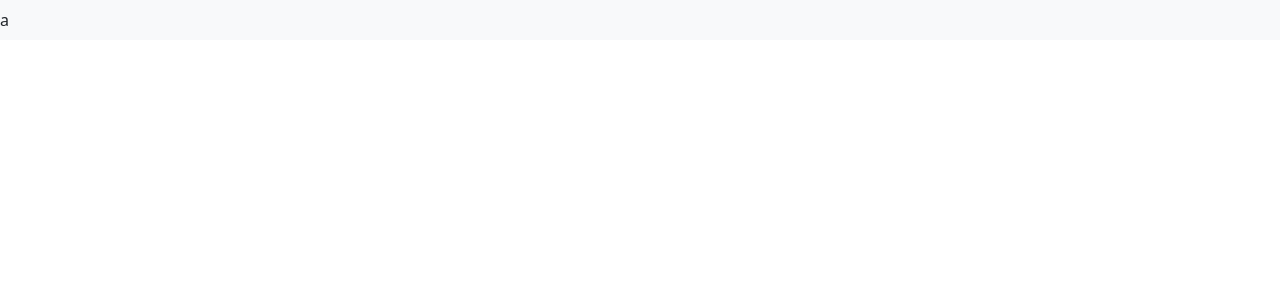
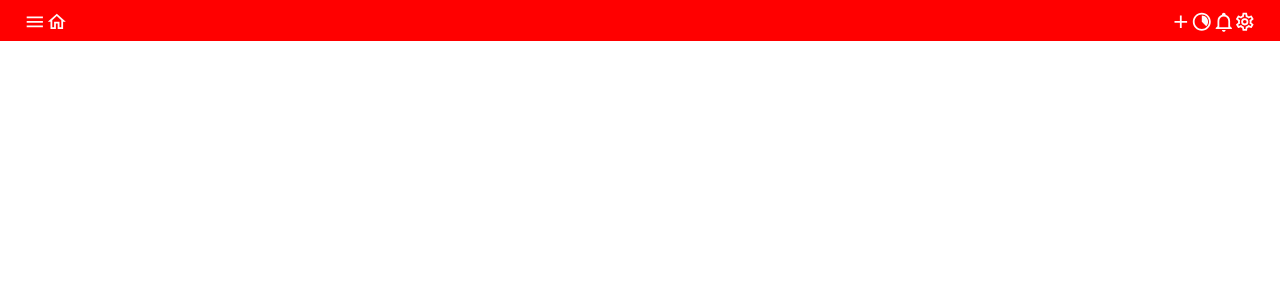
Before and after one commit to Miftakhunnurudin/kanban-client-v2, a React (Create React App) app: page / in a window 1280 px wide. Shown: the top 300 px of the page. Built offline with nearby package versions, Linux system fonts and the light colour scheme.

Commit message:
working at nav

```diff
--- a/package.json
+++ b/package.json
@@ -4,6 +4,7 @@
   "private": true,
   "dependencies": {
     "@mdi/font": "^5.9.55",
+    "@mdi/js": "^5.9.55",
     "@mdi/react": "^1.5.0",
     "@testing-library/jest-dom": "^5.14.1",
     "@testing-library/react": "^11.2.7",
--- a/src/App.css
+++ b/src/App.css
@@ -36,3 +36,11 @@
     transform: rotate(360deg);
   }
 }
+
+.navbar-primary-color{
+  background-color: red;
+}
+
+.navbar{
+  padding: .5rem 1.5rem .5rem 1.5rem !important;
+}
--- a/src/components/navbar.js
+++ b/src/components/navbar.js
@@ -1,9 +1,40 @@
+import { mdiMenu, mdiHomeOutline, mdiPlus, mdiCircleSlice3, mdiBellOutline, mdiCogOutline } from '@mdi/js';
+import Icon from '@mdi/react';
 
 function Navbar () {
     return (
         <>
-            <nav className="navbar navbar-expand-lg navbar-light bg-light">
-                a
+            <nav className="navbar navbar-expand-lg navbar-primary-color">
+                    <div className=" d-flex flex-row justify-content-between w-100">
+                        <div>
+                            <Icon path={mdiMenu}
+                            size = {0.9}
+                            color = 'snow'
+                            />
+                            <Icon path={mdiHomeOutline}
+                            size = {0.9}
+                            color = 'snow'
+                            />
+                        </div>
+                        <div>
+                            <Icon path={mdiPlus}
+                            size = {0.9}
+                            color = 'snow'
+                            />
+                            <Icon path={mdiCircleSlice3}
+                            size = {0.9}
+                            color = 'snow'
+                            />
+                            <Icon path={mdiBellOutline}
+                            size = {0.9}
+                            color = 'snow'
+                            />
+                            <Icon path={mdiCogOutline}
+                            size = {0.9}
+                            color = 'snow'
+                            />
+                        </div>
+                    </div>
             </nav>
         </>
     )
```
Also changed, not shown: 1 other file (tests, documents, lock files or other folders).
